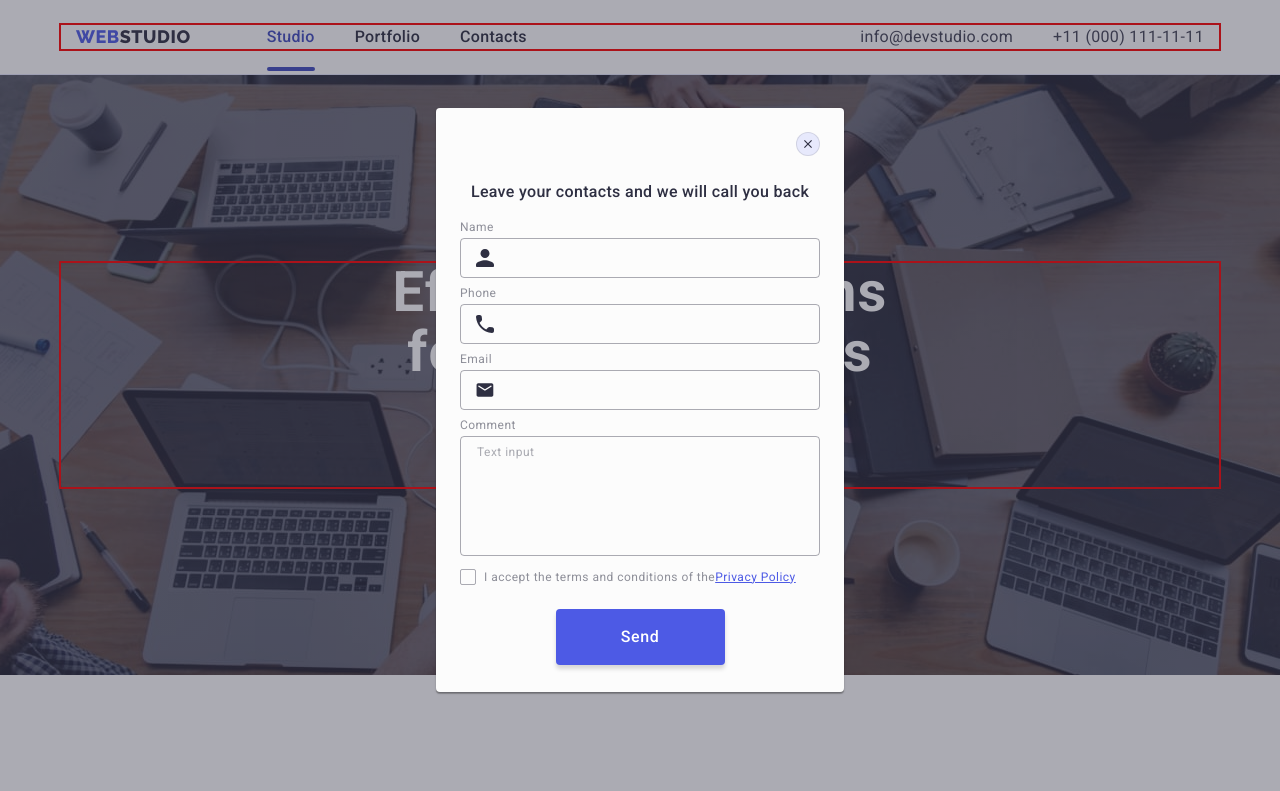
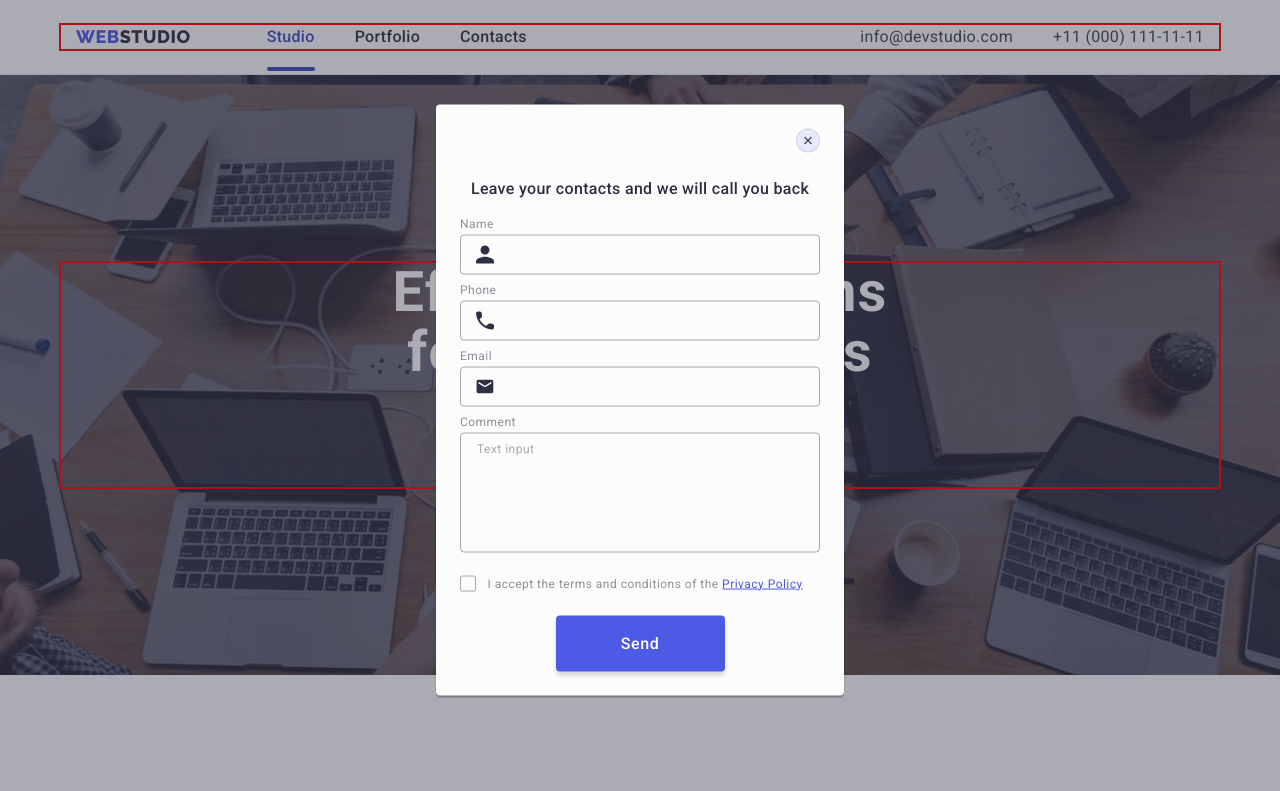
Before and after one commit to Nataliia9/goit-markup-hw-05, a plain HTML site: page index.html in a window 1280 px wide. Both pictures are taken after a click on the button "Order Service". Shown: the top 791 px of the page. Drawn offline with nearby package versions, Linux system fonts and the light colour scheme.

Commit message:
homework-5d

```diff
--- a/css/styles.css
+++ b/css/styles.css
@@ -840,6 +840,9 @@ img {
   pointer-events: none;
 }
 
+.comment-field {
+  margin-bottom: 16px;
+}
 .check-field {
   margin-bottom: 24px;
 }
@@ -849,7 +852,6 @@ img {
   font-size: 12px;
   line-height: 1.17; /* 116.667% */
   letter-spacing: 0.04em;
-  display: flex;
   align-items: center;
 }
 
--- a/index.html
+++ b/index.html
@@ -643,7 +643,7 @@
             </div>
           </div>
 
-          <div class="modal-field">
+          <div class="modal-field comment-field">
             <label for="user-comment" class="modal-label"
               ><span>Comment</span></label
             >
```
